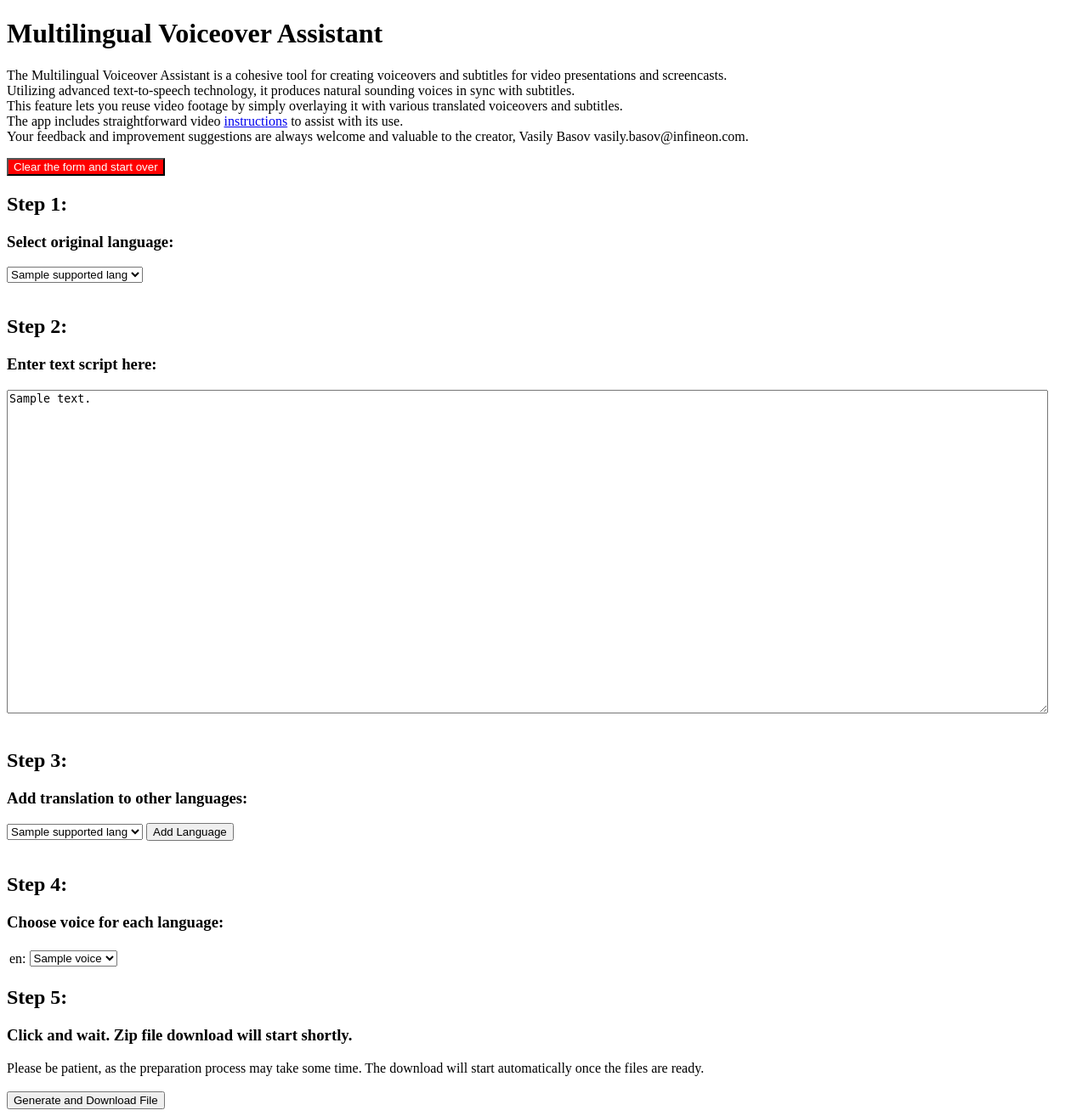
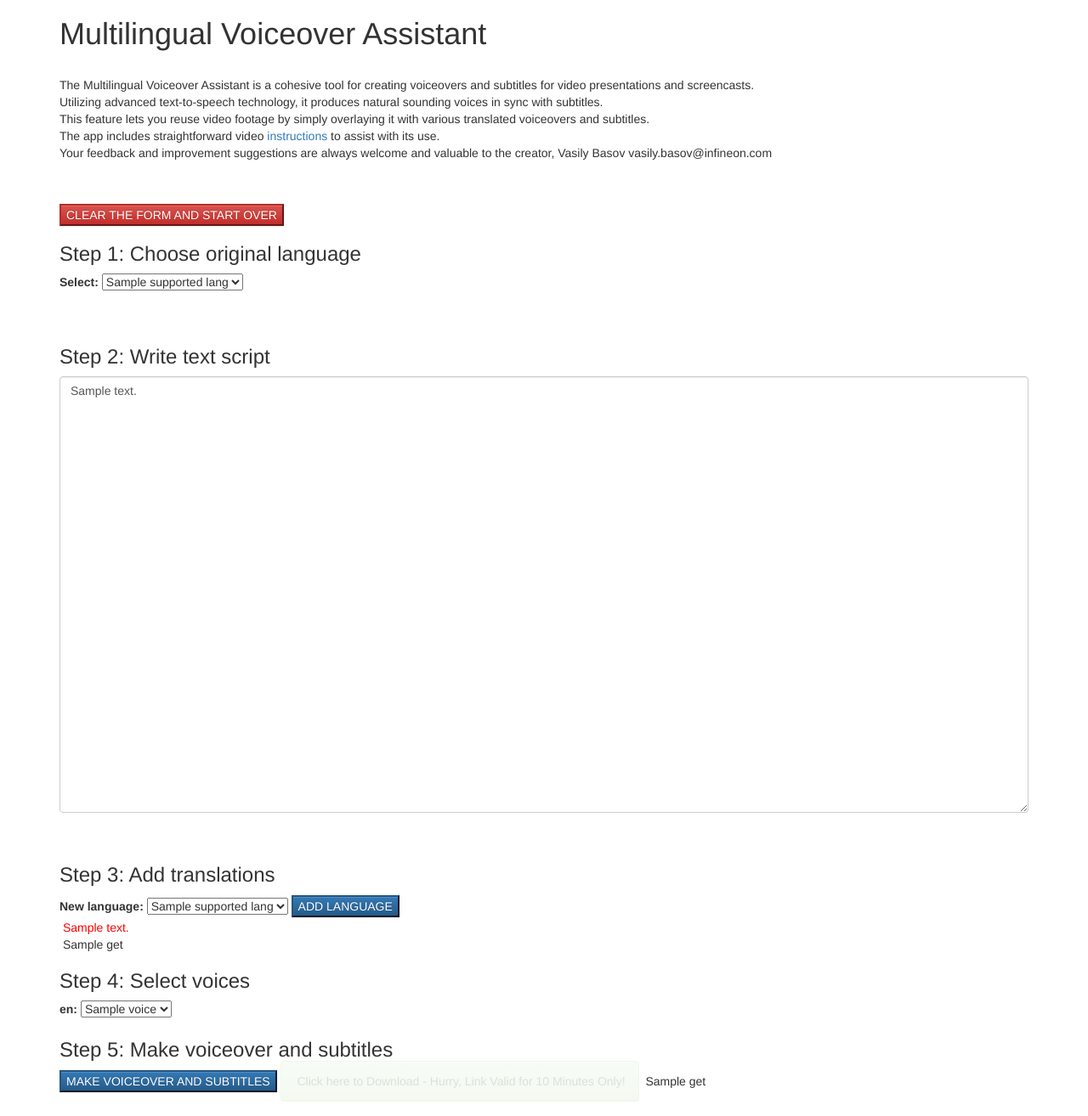
Before and after one commit to vbasov007/speech_srt_generator, a Flask app: template templates/index.html in a window 1280 px wide. Shown: the whole page at 85% size. Run offline with Flask 3, Linux system fonts and the light colour scheme; the template is opened without the code that fills it: most values are stand-ins (such as "Sample title", 1, 10 or a date in 2020).

Commit message:
rework on turbo-flask

```diff
--- /dev/null
+++ b/progress_indicator/__init__.py
@@ -0,0 +1 @@
+from .progress_indicator import ProgressIndicator
--- /dev/null
+++ b/templates/_add_translation.html
@@ -0,0 +1,11 @@
+
+<div class="d-flex flex-row">
+    <label for="added_lang">New language:</label>
+    <select class="p-2" name="added_lang" id="added_lang">
+        {% for lang_code, name in supported_langs.items() %}
+            <option value="{{lang_code}}" {% if lang_code in present_langs %}hidden{% endif %}>{{name}}</option>
+        {% endfor %}
+    </select>
+    <input class="p-2 btn-primary" type="submit" value="ADD LANGUAGE" name="add_lang">
+    <div class="p-2 error">{% if translation_message %}&nbsp;{{ translation_message }}{% endif %}</div>
+</div>
--- /dev/null
+++ b/templates/_init_bootstrap.html
@@ -0,0 +1,8 @@
+<!-- Latest compiled and minified CSS -->
+<link rel="stylesheet" href="https://cdn.jsdelivr.net/npm/bootstrap@3.3.7/dist/css/bootstrap.min.css" integrity="sha384-BVYiiSIFeK1dGmJRAkycuHAHRg32OmUcww7on3RYdg4Va+PmSTsz/K68vbdEjh4u" crossorigin="anonymous">
+
+<!-- Optional theme -->
+<link rel="stylesheet" href="https://cdn.jsdelivr.net/npm/bootstrap@3.3.7/dist/css/bootstrap-theme.min.css" integrity="sha384-rHyoN1iRsVXV4nD0JutlnGaslCJuC7uwjduW9SVrLvRYooPp2bWYgmgJQIXwl/Sp" crossorigin="anonymous">
+
+<!-- Latest compiled and minified JavaScript -->
+<script src="https://cdn.jsdelivr.net/npm/bootstrap@3.3.7/dist/js/bootstrap.min.js" integrity="sha384-Tc5IQib027qvyjSMfHjOMaLkfuWVxZxUPnCJA7l2mCWNIpG9mGCD8wGNIcPD7Txa" crossorigin="anonymous"></script>
--- /dev/null
+++ b/templates/_intro.html
@@ -0,0 +1,5 @@
+The Multilingual Voiceover Assistant is a cohesive tool for creating voiceovers and subtitles for video presentations and screencasts.<br>
+Utilizing advanced text-to-speech technology, it produces natural sounding voices in sync with subtitles.<br>
+This feature lets you reuse video footage by simply overlaying it with various translated voiceovers and subtitles.<br>
+The app includes straightforward video <a href="/help">instructions</a> to assist with its use.<br>
+Your feedback and improvement suggestions are always welcome and valuable to the creator, Vasily Basov vasily.basov@infineon.com
--- /dev/null
+++ b/templates/_makeit.html
@@ -0,0 +1,10 @@
+<div class="inline-inside-block">
+    <div class="inlined-item"><input class="btn-primary" type="submit" name="makeit" value="MAKE VOICEOVER AND SUBTITLES"></div>
+    <div class="inlined-item">
+        {% if making_error %}
+            <span class="error">&nbsp;{{ making_error }}</span>
+        {% elif download_file_path %}
+            <a class="flash-link alert alert-success" href="/download/{{ download_file_path }}?name={{ download_name }}">&nbsp;Click here to Download - Hurry, Link Valid for 10 Minutes Only!</a>
+        {% endif %}
+    </div>
+</div>
--- /dev/null
+++ b/templates/_select_orig_lang.html
@@ -0,0 +1,9 @@
+<div class="d-flex flex-row">
+<label for="selected_orig_lang">Select:</label>
+<select type="submit" class="p-2" name="selected_orig_lang" id="selected_orig_lang" onchange="document.getElementById('change_orig_lang_but').click();" {% if disabled_orig_lang_change %}disabled{% endif %}>
+    {% for lang_code, name in supported_langs.items() %}
+        <option value="{{lang_code}}" {% if lang_code == orig_lang %}selected{% endif %}>{{name}}</option>
+    {% endfor %}
+</select>
+<input class="p-2 btn-primary" type="submit" value="CHANGE ORIGINAL LANGUAGE" name="change_orig_lang" id="change_orig_lang_but" hidden>
+</div>
--- /dev/null
+++ b/templates/_select_voices.html
@@ -0,0 +1,10 @@
+{% for lang in present_langs %}
+    <div class="d-flex flex-row">
+    <label for="voice_{{lang}}">{{lang}}: </label>
+    <select class="p-2" name="voice_{{lang}}" id="voice_{{lang}}">
+        {% for voice in voices[lang] %}
+            <option value="{{voice}}">{{voice}}</option>
+        {% endfor %}
+    </select>
+    </div>
+{% endfor %}
--- /dev/null
+++ b/templates/_set_orig_lang.html
@@ -0,0 +1 @@
+<input name="orig_lang" value="{{ orig_lang }}" hidden>
--- /dev/null
+++ b/templates/_styles.html
@@ -0,0 +1,29 @@
+<style>
+    .error {
+        color: red;
+    }
+
+    .inline-inside-block {
+        white-space: nowrap;
+    }
+
+    .inlined-item {
+        display: inline-block;
+    }
+
+    @keyframes flashing {
+        0% {
+            opacity: 1;
+        }
+        50% {
+            opacity: 0.1;
+        }
+        100% {
+            opacity: 1;
+        }
+    }
+
+    .flash-link {
+        animation: flashing 2s infinite;
+    }
+</style>
--- /dev/null
+++ b/templates/_synth_progress_info.html
@@ -0,0 +1,3 @@
+<div id="progress-info" class="progress-info">
+    {% if progress_info %}&nbsp;{{ progress_info.get('message', "") }}{% else %}&nbsp;{% endif %}
+</div>
--- /dev/null
+++ b/templates/_textarea.html
@@ -0,0 +1,5 @@
+<textarea class="form-control" name="textarea" id="textarea" rows="25" cols="150" spellcheck="false">
+    {%- if text -%}
+        {{text}}
+    {%- endif -%}
+</textarea>
--- /dev/null
+++ b/templates/_translation_progress_info.html
@@ -0,0 +1,3 @@
+<div id="translation-progress-info" class="translation-progress-info">
+    {% if progress_info %}&nbsp;{{ progress_info.get('message', "") }}{% else %}&nbsp;{% endif %}
+</div>
--- a/templates/index.html
+++ b/templates/index.html
@@ -1,116 +1,75 @@
 <!DOCTYPE html>
 <html>
 <head>
+    {% include "_init_bootstrap.html" %}
+    {% include "_styles.html" %}
+
     <title>Voiceover Assistant</title>
-    <style>
-        .error {
-            color: red;
-        }
-    </style>
+
+    {{ turbo() }}
 </head>
+
 <body>
-<div>
-    <h1>Multilingual Voiceover Assistant</h1>
-</div>
-<p>
-    The Multilingual Voiceover Assistant is a cohesive tool for creating voiceovers and subtitles for video presentations and screencasts.<br>
-    Utilizing advanced text-to-speech technology, it produces natural sounding voices in sync with subtitles.<br>
-    This feature lets you reuse video footage by simply overlaying it with various translated voiceovers and subtitles.<br>
-    The app includes straightforward video <a href="/help">instructions</a> to assist with its use.<br>
-    Your feedback and improvement suggestions are always welcome and valuable to the creator, Vasily Basov vasily.basov@infineon.com.
-</p>
-
-
-<form action="/" method="post">
-    <input name="orig_lang" value="{{ orig_lang }}" hidden>
-    <input type="submit" name="reset" value="Clear the form and start over" style="background-color: red; color: white;">
-    {% if error %}
-        <p class="error">{{ error }}</p>
-    {% endif %}
-    <h2>Step 1:</h2>
-    <h3>Select original language:</h3>
-<!--    <select name="language" id="language" onchange="handleLanguageChange(languageList, voiceList)">-->
-    <select name="select_orig_lang" id="orig_lang">
-<!--    <select name="orig_lang" id="orig_lang" disabled>-->
-        {% for lang_code, name in supported_langs.items() %}
-            <option value="{{lang_code}}" {% if lang_code == orig_lang %}selected{% endif %}>{{name}}</option>
-        {% endfor %}
-    </select>
+    <div class="container">
+    <div><h1>Multilingual Voiceover Assistant</h1></div>
+    <br>
+    <p>{% include "_intro.html" %}</p>
 
     <br><br>
 
-    <h2>Step 2:</h2>
-    <h3>Enter text script here:</h3>
-    <textarea name="textarea" id="textarea" rows="25" cols="150" spellcheck="false">{% if text %}{{text}}{% endif %}</textarea>
-    <br><br>
-    <h2>Step 3:</h2>
-    <h3>Add translation to other languages:</h3>
-    <select name="added_lang" id="added_lang">
-        {% for lang_code, name in supported_langs.items() %}
-            <option value="{{lang_code}}" {% if lang_code in present_langs %}hidden{% endif %}>{{name}}</option>
-        {% endfor %}
-    </select>
-    <input type="submit" value="Add Language" name="add_lang" onclick="showElement('wait_translation');">
-    <div id="wait_translation" hidden>Translating... Please wait...</div>
-    <br><br>
-    <h2>Step 4:</h2>
-    <h3>Choose voice for each language:</h3>
-    <table>
-        {% for lang in present_langs %}
-            <tr>
-                <td>
-                    {{ lang }}:
-                </td>
-                <td>
-                    <select name="voice_{{lang}}" id="voice_{{lang}}">
-                        {% for voice in voices[lang] %}
-                                <option value="{{voice}}">{{voice}}</option>
-                        {% endfor %}
-                    </select>
-                 </td>
-            </tr>
-        {% endfor %}
+    <form action="/" method="post">
 
-    </table>
-    <h2>Step 5:</h2>
-    <h3>Click and wait. Zip file download will start shortly.</h3>
-    <div>Please be patient, as the preparation process may take some time. The download will start automatically once the files are ready.</div>
-    <br>
-    <input type="submit" value="Generate and Download File">
-</form>
-<script>
-    document.addEventListener('DOMContentLoaded', function() {
-        var selectElement = document.getElementById('orig_lang');
+        <turbo-frame id="set_orig_lang_frame">
+            {% include "_set_orig_lang.html" %}
+        </turbo-frame>
 
-        selectElement.addEventListener('change', function() {
-            var selectedValue = selectElement.value;
+        <input type="submit" class="btn-danger" name="reset" value="CLEAR THE FORM AND START OVER" style="background-color: red; color: white;">
 
-            // Create an AJAX request
-            var xhr = new XMLHttpRequest();
-            xhr.open('POST', '/change_orig_lang', true);
-            xhr.setRequestHeader('Content-Type', 'application/x-www-form-urlencoded');
+        {% if error %}
+            <p class="error">{{ error }}</p>
+        {% endif %}
 
-            // Send the selected value
-            xhr.send('selectedValue=' + encodeURIComponent(selectedValue));
+        <h3>Step 1: Choose original language</h3>
 
-            xhr.onreadystatechange = function() {
-                if (xhr.readyState == XMLHttpRequest.DONE && xhr.status == 200) {
-                    // Parse the JSON response
-                    var response = JSON.parse(xhr.responseText);
+        <turbo-frame id="select_orig_lang_frame">
+            {% include "_select_orig_lang.html" %}
+        </turbo-frame>
 
-                    // Replace the current document with the updated content
-                    document.open();
-                    document.write(response.content);
-                    document.close();
-                }
-            };
-        });
-    });
-</script>
-<script>
-    function showElement(id) {
-        document.getElementById(id).style.display = 'block';
-    }
-</script>
+        <br><br>
+
+        <h3>Step 2: Write text script</h3>
+
+        <turbo-frame id="textarea_frame">
+            {% include "_textarea.html" %}
+        </turbo-frame>
+
+        <br><br>
+
+        <h3>Step 3: Add translations</h3>
+        <div class="inline-inside-block">
+            <div class=inlined-item">
+                <turbo-frame id="add_translation_frame">
+                    {% include "_add_translation.html" %}
+                </turbo-frame>
+            </div>
+            <div class=inlined-item">{% include "_translation_progress_info.html" %}</div>
+        </div>
+
+        <h3>Step 4: Select voices</h3>
+        <turbo-frame id="select_voices">
+            {% include "_select_voices.html" %}
+        </turbo-frame>
+
+        <h3>Step 5: Make voiceover and subtitles</h3>
+        <div class="inline-inside-block">
+            <div class="inlined-item">
+                <turbo-frame id="makeit_frame">
+                    {% include "_makeit.html" %}
+                </turbo-frame>
+            </div>
+            <div class="inlined-item">{% include "_synth_progress_info.html" %}</div>
+        </div>
+    </form>
+    </div>
 </body>
 </html>
--- /dev/null
+++ b/wsgi.py
@@ -0,0 +1,3 @@
+from websynth import app
+if __name__ == '__main__':
+    app.run()
```
Also changed, not shown: mp3_srt_synth/mp3_srt_synth.py (+23 -2 lines), multilang/multi_translate.py (+7 -3 lines), progress_indicator/progress_indicator.py (added, +21 -0 lines), websynth.py (+112 -33 lines).
